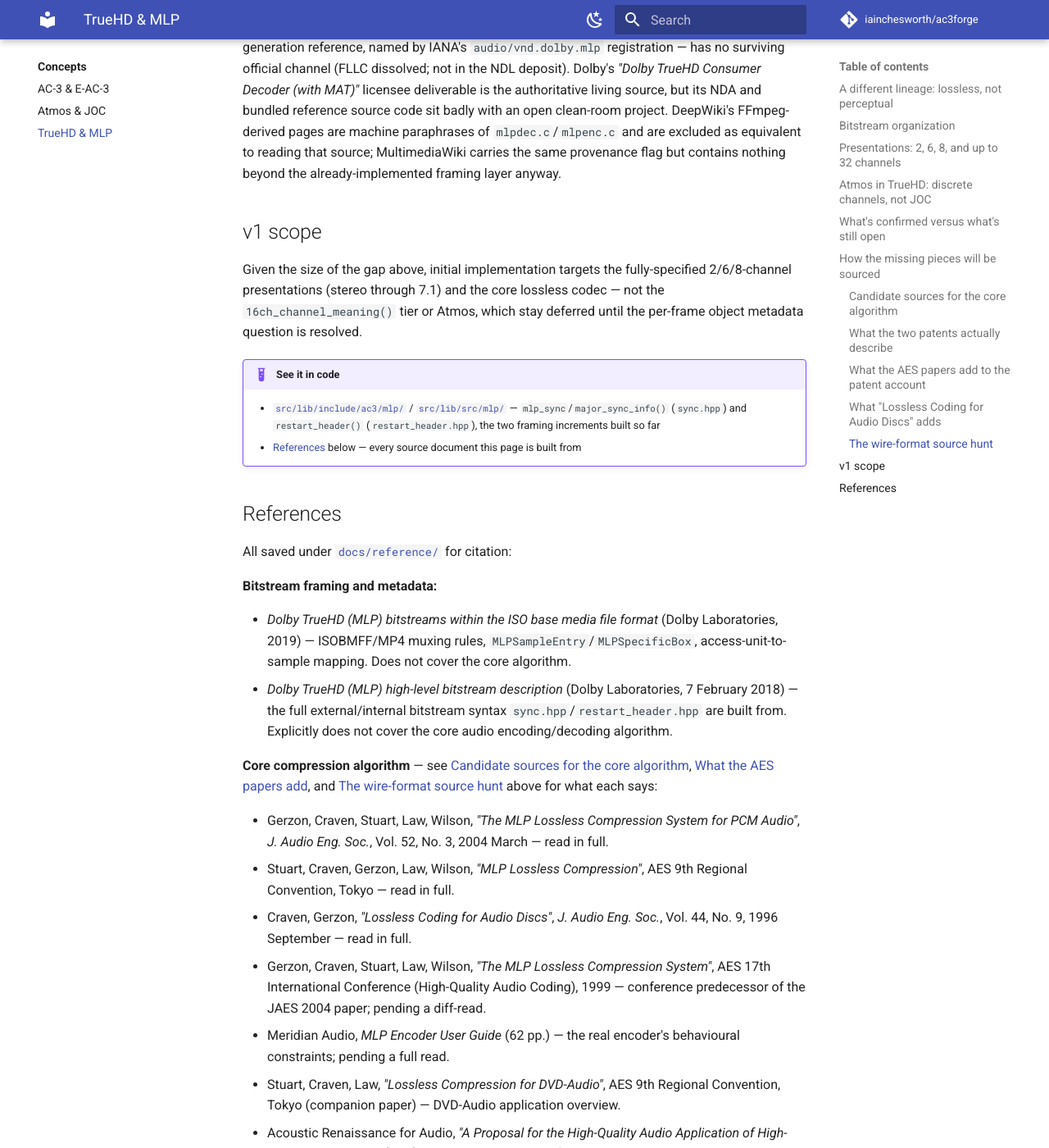
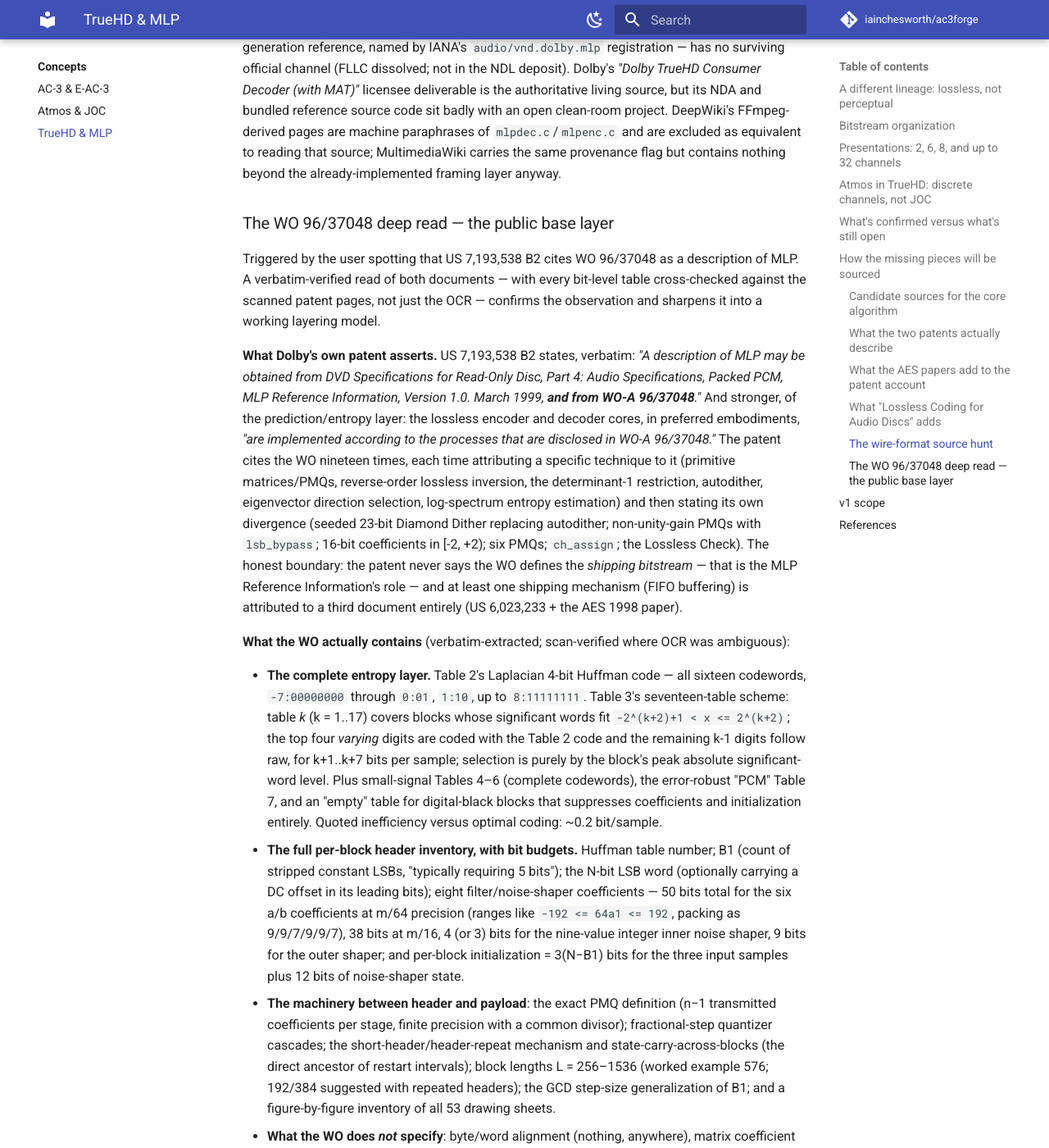
Before and after one commit to iainchesworth/ac3forge, an MkDocs documentation site: the page built from docs/concepts/truehd-mlp.md, in a window 1280 px wide and 1400 px high, scrolled down 12316 px. Shown: the whole window at 82% size. Built offline with MkDocs 1.6.1 and Material for MkDocs 9.7.7, drawn with Linux system fonts in a browser that asks for light colours; comment, search, counter and statistics services are not loaded; some of the changed text lies outside the part shown.

Commit message:
docs: WO 96/37048 deep read - the public base layer of MLP
User-prompted: US 7,193,538 B2 turns out to state, verbatim, that "a
description of MLP may be obtained from [the DVD-A MLP Reference Information]
and from WO-A 96/37048", and that MLP's lossless cores in preferred
embodiments "are implemented according to the processes that are disclosed in
WO-A 96/37048". A verbatim-verified extraction of the WO (bit-level tables
cross-checked against the scanned pages) recovered the complete public
entropy layer - all 16 Table 2 Laplacian Huffman codewords, the 17-table
peak-level selection scheme, small-signal Tables 4-6, the PCM fallback, the
"empty" digital-black table - plus the full per-block header inventory with
exact bit budgets (50/38-bit coefficient blocks, 4/9-bit noise shapers,
3(N-B1)+12-bit initialization) and the PMQ transmission rule.

This rewrites the source conclusion into a four-layer model: WO base
(public, now extracted) -> US7,193,538 deltas (public) -> MLP Reference
Information (NDL-obtainable) -> TrueHD FBA deltas (partial public). The
unknowns now concentrate in the format packaging layer only. Next unblocked
step: ac3::mlp::huffman transcribed from WO Tables 2-7, replacing the Rice
stand-in, and the predictor primitive from the WO's exact quantization.

```diff
--- a/docs/concepts/truehd-mlp.md
+++ b/docs/concepts/truehd-mlp.md
@@ -435,6 +435,77 @@
 equivalent to reading that source; MultimediaWiki carries the same provenance flag but contains
 nothing beyond the already-implemented framing layer anyway.
 
+### The WO 96/37048 deep read — the public base layer
+
+Triggered by the user spotting that US 7,193,538 B2 cites WO 96/37048 as a description of MLP.
+A verbatim-verified read of both documents — with every bit-level table cross-checked against
+the scanned patent pages, not just the OCR — confirms the observation and sharpens it into a
+working layering model.
+
+**What Dolby's own patent asserts.** US 7,193,538 B2 states, verbatim: *"A description of MLP
+may be obtained from DVD Specifications for Read-Only Disc, Part 4: Audio Specifications,
+Packed PCM, MLP Reference Information, Version 1.0. March 1999, **and from WO-A 96/37048**."*
+And stronger, of the prediction/entropy layer: the lossless encoder and decoder cores, in
+preferred embodiments, *"are implemented according to the processes that are disclosed in
+WO-A 96/37048."* The patent cites the WO nineteen times, each time attributing a specific
+technique to it (primitive matrices/PMQs, reverse-order lossless inversion, the determinant-1
+restriction, autodither, eigenvector direction selection, log-spectrum entropy estimation) and
+then stating its own divergence (seeded 23-bit Diamond Dither replacing autodither;
+non-unity-gain PMQs with `lsb_bypass`; 16-bit coefficients in [-2, +2); six PMQs; `ch_assign`;
+the Lossless Check). The honest boundary: the patent never says the WO defines the *shipping
+bitstream* — that is the MLP Reference Information's role — and at least one shipping mechanism
+(FIFO buffering) is attributed to a third document entirely (US 6,023,233 + the AES 1998 paper).
+
+**What the WO actually contains** (verbatim-extracted; scan-verified where OCR was ambiguous):
+
+- **The complete entropy layer.** Table 2's Laplacian 4-bit Huffman code — all sixteen
+  codewords, `-7:00000000` through `0:01`, `1:10`, up to `8:11111111`. Table 3's seventeen-table
+  scheme: table *k* (k = 1..17) covers blocks whose significant words fit
+  `-2^(k+2)+1 < x <= 2^(k+2)`; the top four *varying* digits are coded with the Table 2 code and
+  the remaining k-1 digits follow raw, for k+1..k+7 bits per sample; selection is purely by the
+  block's peak absolute significant-word level. Plus small-signal Tables 4–6 (complete
+  codewords), the error-robust "PCM" Table 7, and an "empty" table for digital-black blocks that
+  suppresses coefficients and initialization entirely. Quoted inefficiency versus optimal
+  coding: ~0.2 bit/sample.
+- **The full per-block header inventory, with bit budgets.** Huffman table number; B1 (count of
+  stripped constant LSBs, "typically requiring 5 bits"); the N-bit LSB word (optionally
+  carrying a DC offset in its leading bits); eight filter/noise-shaper coefficients — 50 bits
+  total for the six a/b coefficients at m/64 precision (ranges like `-192 <= 64a1 <= 192`,
+  packing as 9/9/7/9/9/7), 38 bits at m/16, 4 (or 3) bits for the nine-value integer inner
+  noise shaper, 9 bits for the outer shaper; and per-block initialization = 3(N−B1) bits for
+  the three input samples plus 12 bits of noise-shaper state.
+- **The machinery between header and payload**: the exact PMQ definition (n−1 transmitted
+  coefficients per stage, finite precision with a common divisor); fractional-step quantizer
+  cascades; the short-header/header-repeat mechanism and state-carry-across-blocks (the direct
+  ancestor of restart intervals); block lengths L = 256–1536 (worked example 576; 192/384
+  suggested with repeated headers); the GCD step-size generalization of B1; and a
+  figure-by-figure inventory of all 53 drawing sheets.
+- **What the WO does *not* specify**: byte/word alignment (nothing, anywhere), matrix
+  coefficient bit widths, and any channel/substream/packaging syntax — the format layer.
+
+**The revised layering model.** The public record now decomposes shipping MLP as:
+
+1. **WO 96/37048 (1995)** — the algorithms and proto-format: prediction cores, PMQ matrixing,
+   noise shaping, the entropy tables, the block-header concept. Public, bit-level, now
+   extracted.
+2. **US 7,193,538 and siblings (1999)** — the shipping-MLP deltas: substreams and the
+   2-channel downmix architecture, seeded Diamond Dither, `lsb_bypass` and gain-bearing PMQs,
+   [-2, +2) 16-bit coefficients, `ch_assign`, the Lossless Check, output shift. Public.
+3. **MLP Reference Information (DVD Forum Part 4 annex)** — the normative field layout binding
+   layers 1–2 into the FBB bitstream. Obtainable via the National Diet Library route above.
+4. **TrueHD FBA deltas (2005)** — the `0xBA` syntax generation: 40-sample access units, up to
+   four substreams, the 16-channel presentation, `EXTRA_DATA()`/Atmos. Partially public via
+   the Dolby 2018 PDF (framing — already implemented), Law's Atmos patents, and
+   WO 2016/018787; the residue needs the licensee document or black-box stream analysis.
+
+**Consequences for implementation.** The entropy stage can now be built for real: an
+`ac3::mlp::huffman` module transcribed from WO 96/37048's Tables 2–7, citable table-by-table
+with the same discipline `core/tables.hpp` applies to A/52 — replacing the Rice stand-in. The
+predictor primitive can use the WO's exact coefficient quantization and initialization scheme.
+The unknowns now concentrate almost entirely in the format packaging layer (field order and
+widths of the *shipping* block header, substream interleave, alignment) — exactly what layer 3
+(NDL) and layer 4 (black-box FBA analysis) would resolve.
+
 ## v1 scope
 
 Given the size of the gap above, initial implementation targets the fully-specified 2/6/8-channel
```
